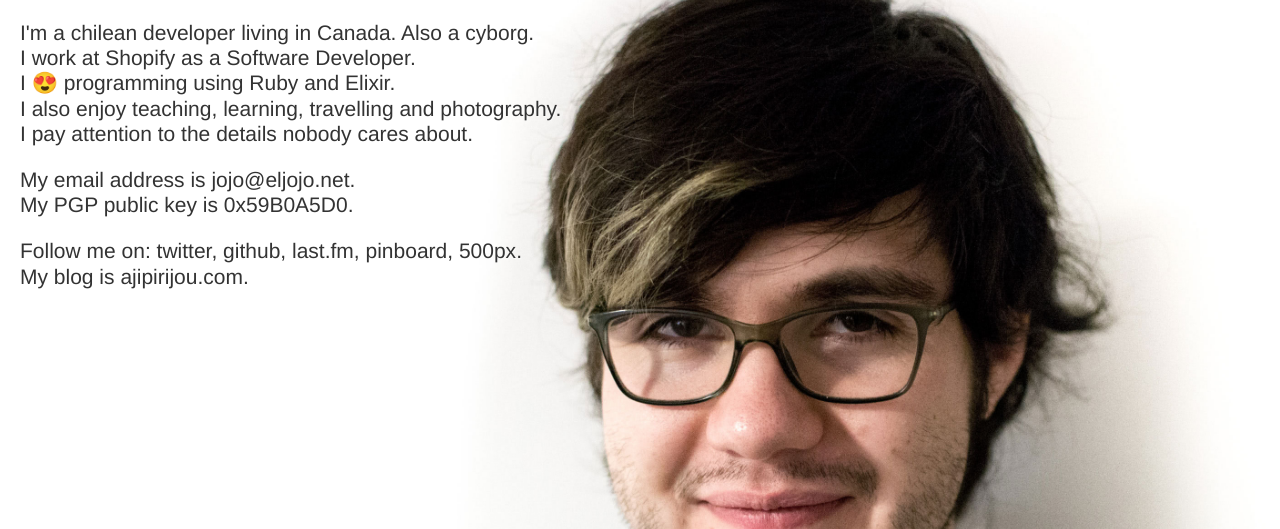
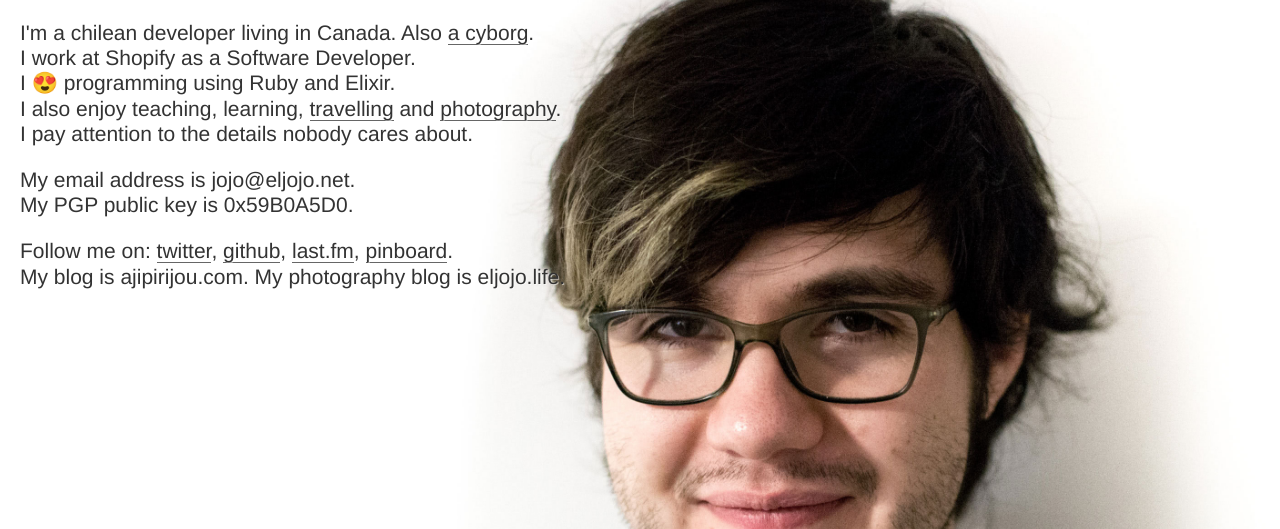
Before and after one commit to eljojo/eljojo.net, a PHP site: page / in a window 1280 px wide. Shown: the part 85-614 px from the top of the page. Run offline with PHP 8.4, Linux system fonts and the light colour scheme.

Commit message:
improve ux

```diff
--- a/index.html
+++ b/index.html
@@ -27,10 +27,10 @@
     </header>
     <section>
       <p>
-      I'm a chilean developer living in Canada. Also <a href="https://ajipirijou.com/life/i-just-felt-the-microwave-with-my-left-hand">a cyborg</a>.<br />
+      I'm a chilean developer living in Canada. Also <a class="always-underline" href="https://ajipirijou.com/life/i-just-felt-the-microwave-with-my-left-hand">a cyborg</a>.<br />
       I work at <a href="https://www.shopify.com">Shopify</a> as a Software Developer.<br />
       I <b title="love">&#128525;</b> programming using <a href="https://www.ruby-lang.org/en/">Ruby</a> and <a href="http://elixir-lang.org/">Elixir</a>.<br />
-      I also enjoy teaching, learning, <a href="http://eljojo.hasbeen.in">travelling</a> and <a href="https://eljojo.life">photography</a>.<br />
+      I also enjoy teaching, learning, <a class="always-underline" href="http://eljojo.hasbeen.in">travelling</a> and <a class="always-underline" href="https://eljojo.life">photography</a>.<br />
       I pay attention to the details nobody cares about.
       </p>
       <p>
@@ -39,9 +39,10 @@
       My PGP public key is <a href="https://pgp.mit.edu/pks/lookup?op=get&search=0x7342F86259B0A5D0">0x59B0A5D0</a>.
       </p>
       <p>
-      Follow me on: <a href="https://twitter.com/eljojo">twitter</a>, <a href="https://github.com/eljojo">github</a>, <a href="http://last.fm/user/eljojo_net">last.fm</a>, <a href="https://pinboard.in/u:eljojo">pinboard</a>, <a href="https://500px.com/eljojo">500px</a>.
+      Follow me on: <a class="always-underline" href="https://twitter.com/eljojo">twitter</a>, <a class="always-underline" href="https://github.com/eljojo">github</a>, <a class="always-underline" href="http://last.fm/user/eljojo_net">last.fm</a>, <a class="always-underline" href="https://pinboard.in/u:eljojo">pinboard</a>.
       <br />
-      My blog is <a href="http://ajipirijou.com">ajipirijou.com</a>.
+      My blog is <a href="https://ajipirijou.com">ajipirijou.com</a>.
+      My photography blog is <a href="https://eljojo.life">eljojo.life</a>.
       </p>
     </section>
   </body>
--- a/style.css
+++ b/style.css
@@ -43,8 +43,13 @@ a, a:visited{
   text-decoration: none;
 }
 
+a.always-underline {
+  border-bottom: 1px solid #666;
+}
+
 a:hover {
   text-decoration: underline;
+  border-bottom: 0;
 }
 
 /* background adjustments */
@@ -83,7 +88,7 @@ a:hover {
 /* text adjustments */
 @media screen and (max-width: 1024px) {
   a, a:visited{
-    text-decoration: underline;
+    border-bottom: 1px solid #666;
   }
 }
 @media screen and (max-width: 600px) and (min-width: 351px) {
```
